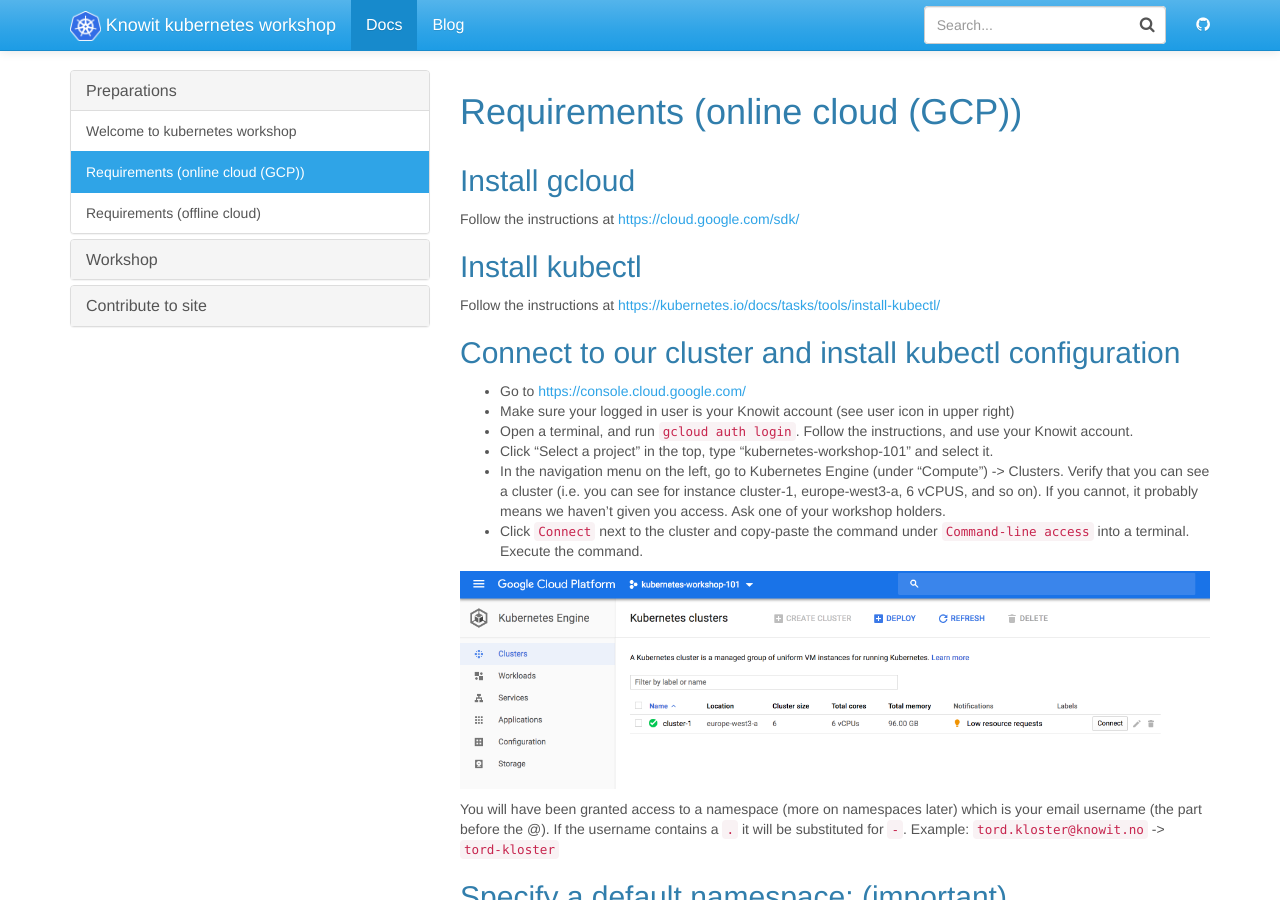
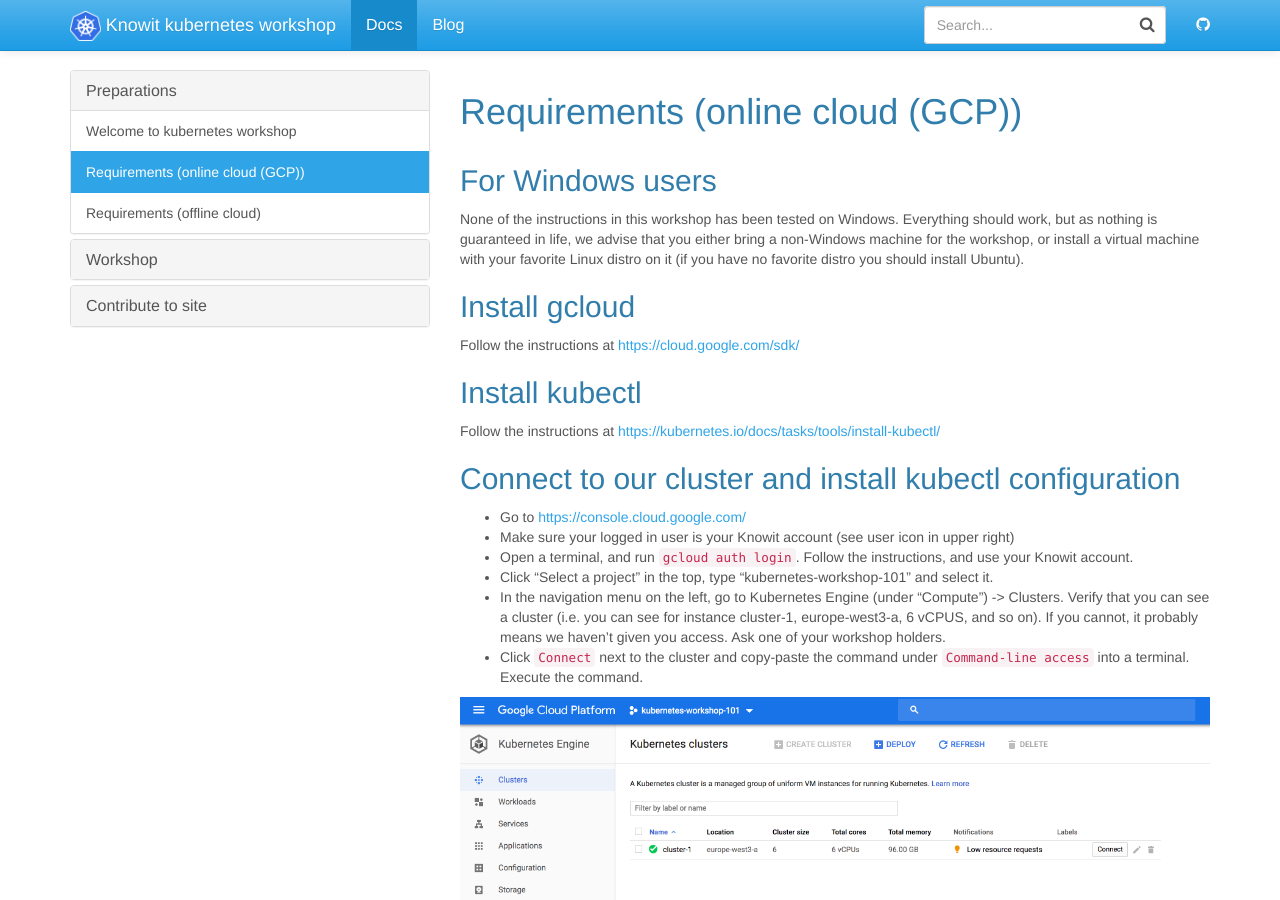
Before and after one commit to knowit/kubernetes-workshop, a Jekyll site: the page built from docs/_docs/preparations/onlinecloud.md, in a window 1280 px wide and 900 px high. Built offline with Jekyll 4.4.1, drawn with Linux system fonts in a browser that asks for light colours.

Commit message:
This is my code. My code is amazing.

```diff
--- a/docs/_docs/preparations/onlinecloud.md
+++ b/docs/_docs/preparations/onlinecloud.md
@@ -2,6 +2,10 @@
 title: Requirements (online cloud (GCP))
 permalink: /docs/requirements-online/
 ---
+
+## For Windows users
+
+None of the instructions in this workshop has been tested on Windows. Everything should work, but as nothing is guaranteed in life, we advise that you either bring a non-Windows machine for the workshop, or install a virtual machine with your favorite Linux distro on it (if you have no favorite distro you should install Ubuntu).
 
 ## Install gcloud
 
```
